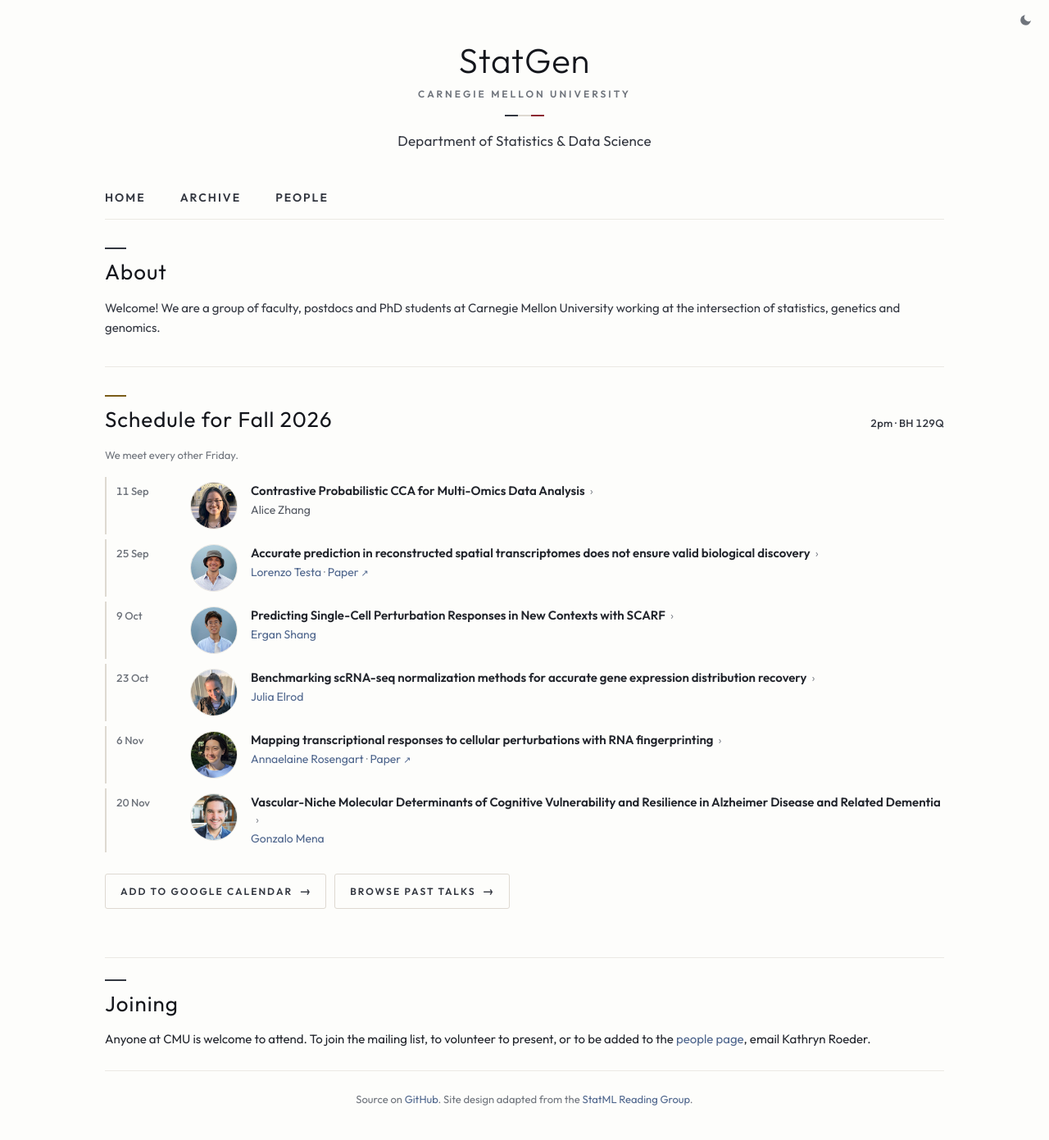
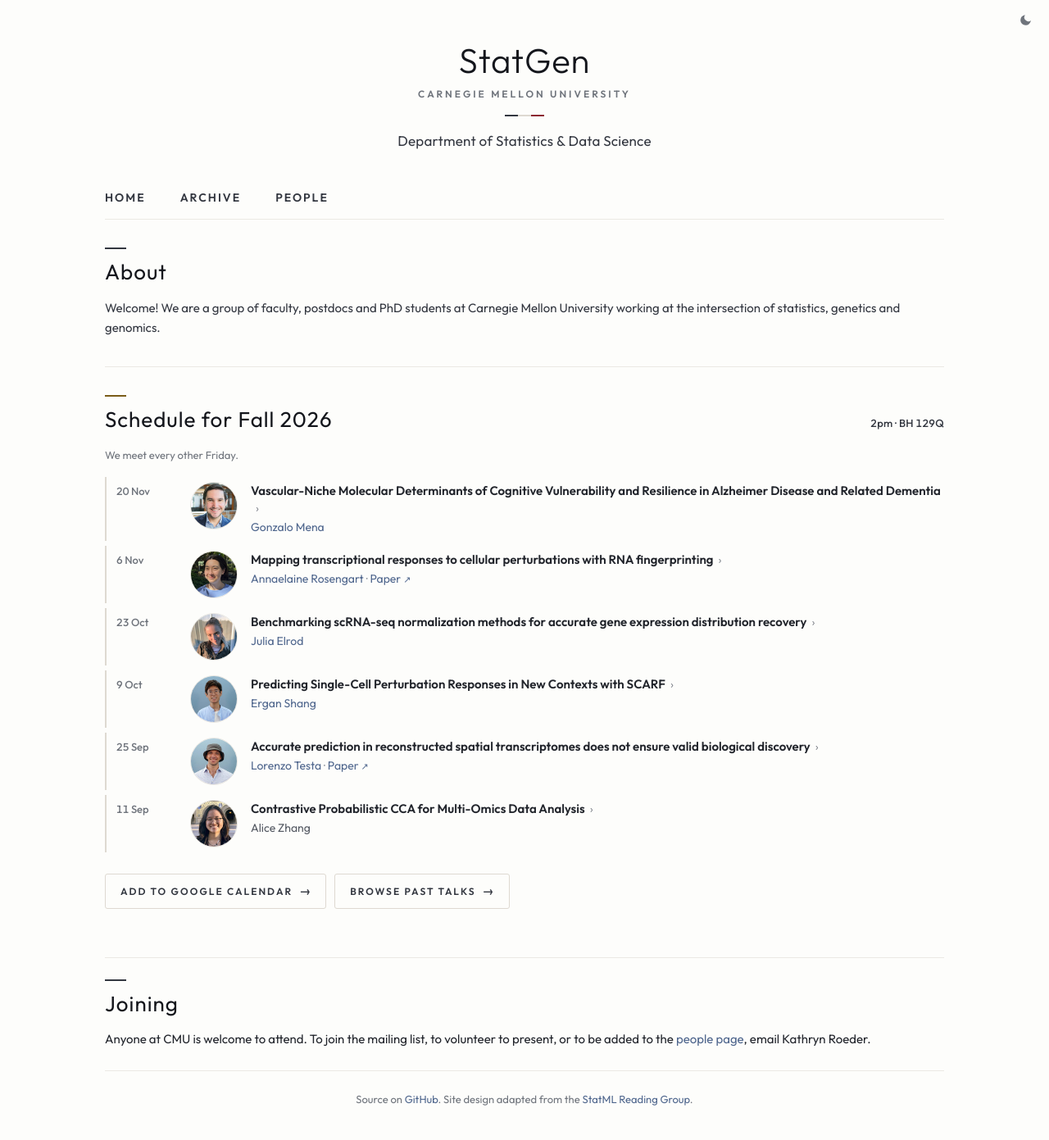
Before and after one commit to cmustatgen/cmustatgen.github.io, a Jekyll site: the page built from index.html, in a window 1280 px wide. Shown: the whole page at 82% size. Built offline with Jekyll 4.4.1, drawn with Linux system fonts in a browser that asks for light colours.

Commit message:
Show talks newest-first on homepage and archive
Co-Authored-By: Claude Fable 5.2 <noreply@anthropic.com>

```diff
--- a/archive.html
+++ b/archive.html
@@ -65,8 +65,9 @@ permalink: /archive/
     {%- if term_keys contains term.key -%}
     <div class="term-section" id="term-{{ term.key }}">
       {%- assign shown = 0 -%}
+      {%- comment -%} Newest-first within each term, matching the term order. {%- endcomment -%}
       {%- capture rows -%}
-        {%- for t in site.data.talks[term.key] -%}
+        {%- for t in site.data.talks[term.key] reversed -%}
           {%- assign d = t.date | date: '%Y-%m-%d' -%}
           {%- assign title = t.title | strip -%}
           {%- if t.kind == nil and title != '' and title != 'TBD' and title != 'Title TBD' and d <= today -%}
--- a/index.html
+++ b/index.html
@@ -57,8 +57,9 @@ title: Home
     </p>
   {%- endif -%}
 
+  {%- comment -%} Displayed newest-first; the data files stay in date order. {%- endcomment -%}
   <div class="talk-list">
-    {%- for t in talks -%}
+    {%- for t in talks reversed -%}
       {% include talk.html talk=t term=term next_date=next_date %}
     {%- endfor -%}
   </div>
```
